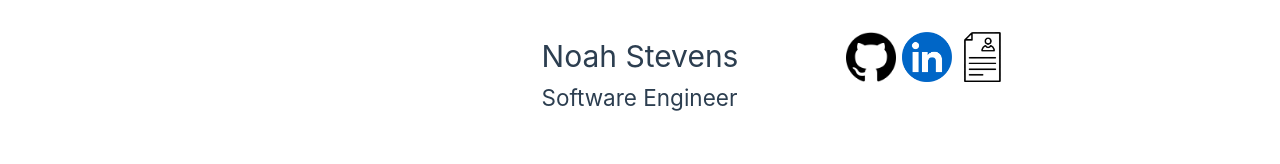
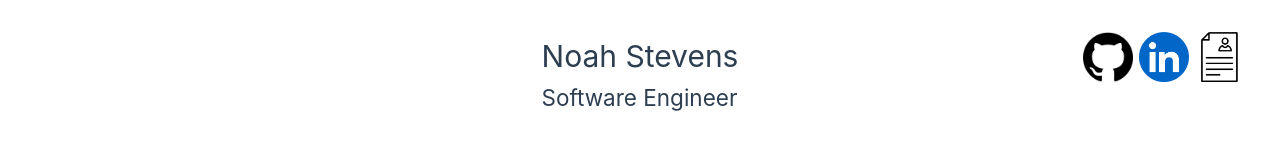
Before and after one commit to Skeffy/skeffy.github.io, a Vue app: page / in a window 1280 px wide. Shown: the top 164 px of the page. Built offline with nearby package versions, Linux system fonts and the light colour scheme; grey boxes are pictures that could not be loaded.

Commit message:
Justified icons right

```diff
--- a/src/components/PageHeader.vue
+++ b/src/components/PageHeader.vue
@@ -38,6 +38,7 @@ header {
 
 #links {
     grid-area: links;
+    justify-self: right;
 }
 
 .icon {
```
